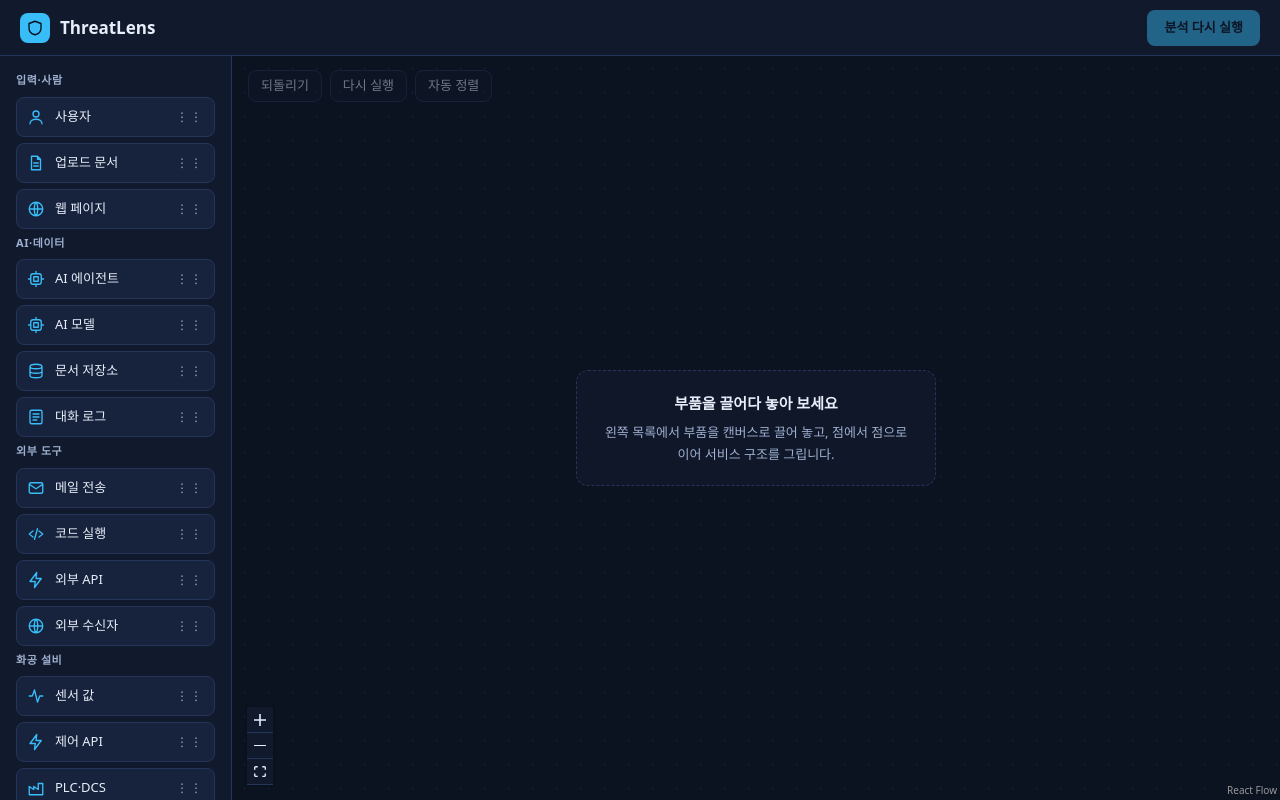
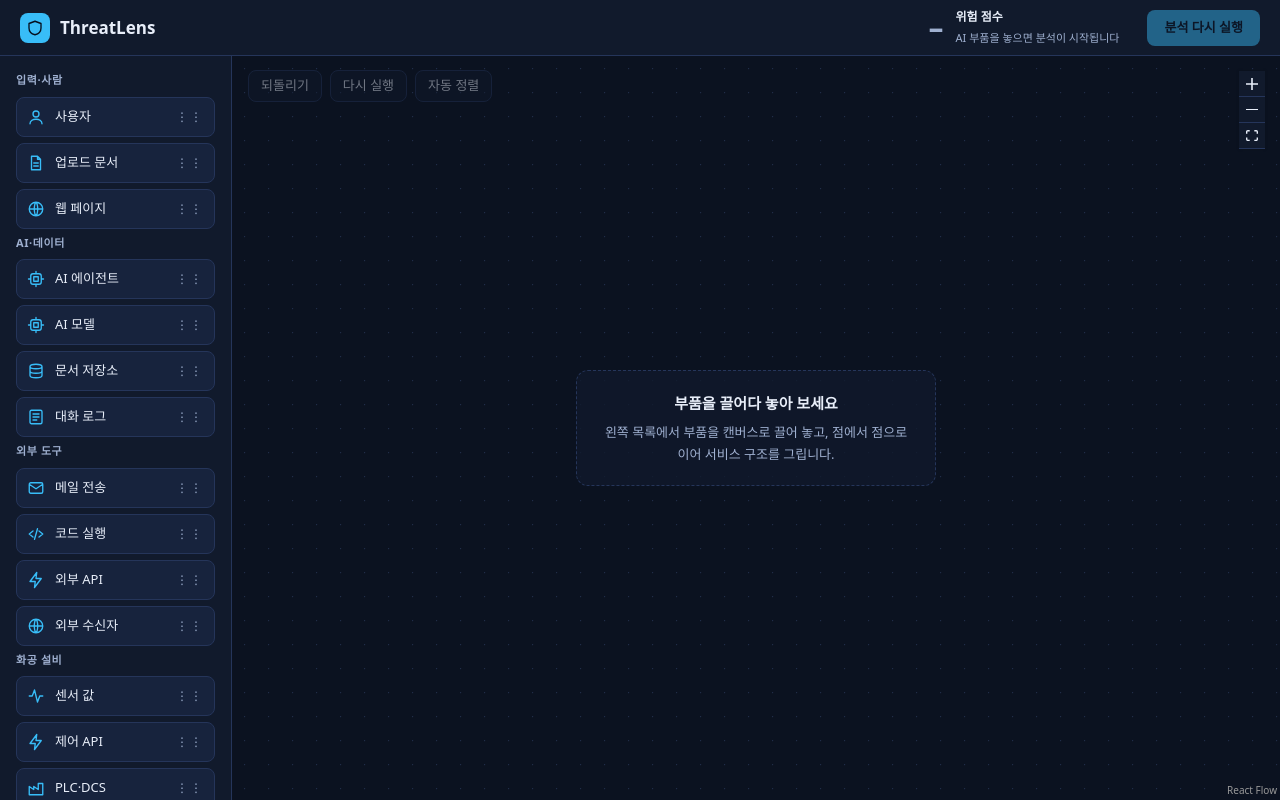
Before and after one commit to coding-jhj/threatlens, a React (Vite) app: page / in a window 1280 px wide. Built offline with nearby package versions, Linux system fonts and the light colour scheme; a web font is replaced by a local one.

Commit message:
C2: 속성 패널, 변경 즉시 재계산, 헤더 점수·위협 개수 요약
Co-Authored-By: Claude Sonnet 5.5 <noreply@anthropic.com>
Claude-Session: https://claude.ai/code/session_01L2Nu8tNuGEmQogLe9odi5m

```diff
--- a/src/editor/Canvas.tsx
+++ b/src/editor/Canvas.tsx
@@ -149,7 +149,7 @@ export function Canvas({ state, dispatch, onSelect }: { state: EditorState; disp
         fitViewOptions={{ padding: 0.2 }}
       >
         <Background variant={BackgroundVariant.Dots} gap={24} size={1.2} color="#243350" />
-        <Controls position="bottom-left" showInteractive={false} />
+        <Controls position="top-right" showInteractive={false} />
       </ReactFlow>
     </div>
   )
--- a/src/editor/EditorPage.tsx
+++ b/src/editor/EditorPage.tsx
@@ -1,32 +1,37 @@
 import { ReactFlowProvider, useReactFlow } from '@xyflow/react'
-import { useReducer } from 'react'
+import { useMemo, useReducer, useState } from 'react'
+import { RULES } from '../data'
+import { analyze } from '../domain/analyze'
+import { isAiNode } from '../domain/graph'
+import { scoreGraph } from '../domain/score'
 import { Button } from '../ui/components'
 import { Icon } from '../ui/Icon'
 import { Canvas } from './Canvas'
+import { Inspector } from './Inspector'
 import { EMPTY_STATE, reducer } from './model'
 import { Palette } from './Palette'
+import { Summary } from './Summary'
 import './editor.css'
 
 function Inner() {
   const [state, dispatch] = useReducer(reducer, EMPTY_STATE)
+  const [selectedId, setSelectedId] = useState<string | null>(null)
   const { screenToFlowPosition } = useReactFlow()
+
+  const analysis = useMemo(() => analyze(state.graph, RULES), [state.graph])
+  const score = useMemo(() => scoreGraph(state.graph, RULES).overall, [state.graph])
+  const hasAi = state.graph.nodes.some(isAiNode)
+  const selected = state.graph.nodes.find((n) => n.id === selectedId) ?? null
+
   const addAtCenter = (partId: string) => {
     const pane = document.querySelector('.tl-canvas')?.getBoundingClientRect()
     const center = pane ? screenToFlowPosition({ x: pane.left + pane.width / 2, y: pane.top + pane.height / 2 }) : { x: 200, y: 200 }
     const jitter = (state.graph.nodes.length % 6) * 24
     dispatch({ type: 'addNode', partId, x: Math.round(center.x - 88 + jitter), y: Math.round(center.y - 30 + jitter) })
   }
+
   return (
-    <div className="tl-editor">
-      <Palette onAdd={addAtCenter} />
-      <Canvas state={state} dispatch={dispatch} />
-    </div>
-  )
-}
-
-export default function EditorPage() {
-  return (
-    <div className="tl-app">
+    <>
       <header className="tl-header">
         <div className="tl-logo">
           <span className="tl-logo__mark">
@@ -35,10 +40,25 @@ export default function EditorPage() {
           ThreatLens
         </div>
         <div style={{ flex: 1 }} />
+        <Summary score={score} analysis={analysis} hasAi={hasAi} />
         <Button variant="primary" disabled>
           분석 다시 실행
         </Button>
       </header>
+      <div className="tl-editor">
+        <Palette onAdd={addAtCenter} />
+        <div style={{ position: 'relative', flex: 1, minWidth: 0, display: 'flex' }}>
+          <Canvas state={state} dispatch={dispatch} onSelect={setSelectedId} />
+          {selected && <Inspector node={selected} onChange={(attributes) => dispatch({ type: 'setAttributes', nodeId: selected.id, attributes })} />}
+        </div>
+      </div>
+    </>
+  )
+}
+
+export default function EditorPage() {
+  return (
+    <div className="tl-app">
       <ReactFlowProvider>
         <Inner />
       </ReactFlowProvider>
--- /dev/null
+++ b/src/editor/Inspector.tsx
@@ -0,0 +1,34 @@
+import { ATTRIBUTES, ATTRIBUTE_IDS, type AttributeId } from '../domain/attributes'
+import { getPart } from '../domain/parts'
+import { Icon } from '../ui/Icon'
+import type { EditorNode } from './model'
+import './editor.css'
+
+export function Inspector({ node, onChange }: { node: EditorNode; onChange: (attributes: AttributeId[]) => void }) {
+  const part = getPart(node.partId)
+  if (!part) return null
+  const toggle = (id: AttributeId, on: boolean) => {
+    const next = on ? [...node.attributes, id] : node.attributes.filter((a) => a !== id)
+    onChange(ATTRIBUTE_IDS.filter((a) => next.includes(a)))
+  }
+  return (
+    <section className="tl-inspector" aria-label={`선택한 부품 속성: ${part.label}`}>
+      <div className="tl-inspector__head">
+        <span style={{ color: 'var(--accent)', display: 'flex' }}>
+          <Icon name={part.icon} />
+        </span>
+        선택한 부품 · {part.label}
+        <span className="tl-inspector__hint">속성을 체크하면 규칙이 바로 다시 계산됩니다</span>
+      </div>
+      <div className="tl-inspector__grid">
+        {ATTRIBUTES.map((a) => (
+          <label key={a.id} className="tl-inspector__item">
+            <input type="checkbox" checked={node.attributes.includes(a.id)} onChange={(e) => toggle(a.id, e.target.checked)} />
+            {a.label}
+            {a.kind === 'mitigation' && <span className="tl-inspector__tag">대응</span>}
+          </label>
+        ))}
+      </div>
+    </section>
+  )
+}
--- /dev/null
+++ b/src/editor/Summary.tsx
@@ -0,0 +1,29 @@
+import type { Analysis } from '../domain/analyze'
+import { Chip } from '../ui/components'
+import { scoreTone } from './scoreTone'
+import './editor.css'
+
+export function Summary({ score, analysis, hasAi }: { score: number; analysis: Analysis; hasAi: boolean }) {
+  const count = (s: 'high' | 'medium' | 'low') => analysis.findings.filter((f) => f.severity === s).length
+  return (
+    <div className="tl-summary" aria-live="polite">
+      <div className="tl-summary__score" style={{ color: hasAi ? scoreTone(score) : 'var(--muted)' }} aria-label={`위험 점수 ${score}`}>
+        {hasAi ? score : '–'}
+      </div>
+      <div>
+        <div className="tl-summary__label">위험 점수</div>
+        <div className="tl-summary__chips">
+          {hasAi ? (
+            <>
+              <Chip tone="high">높음 {count('high')}</Chip>
+              <Chip tone="medium">중간 {count('medium')}</Chip>
+              <Chip tone="low">낮음 {count('low')}</Chip>
+            </>
+          ) : (
+            <span className="tl-summary__hint">AI 부품을 놓으면 분석이 시작됩니다</span>
+          )}
+        </div>
+      </div>
+    </div>
+  )
+}
--- a/src/editor/editor.css
+++ b/src/editor/editor.css
@@ -34,3 +34,17 @@
 .tl-logo { display: flex; align-items: center; gap: 10px; font-size: 17px; font-weight: 700; }
 .tl-logo__mark { display: flex; align-items: center; justify-content: center; width: 30px; height: 30px; border-radius: 8px; background: var(--accent); color: var(--accent-ink); }
 .tl-app { display: flex; flex-direction: column; height: 100%; }
+
+.tl-inspector { position: absolute; z-index: 5; left: 16px; right: 16px; bottom: 16px; padding: 12px 16px; background: var(--panel); border: 1px solid var(--line); border-radius: var(--radius-md); }
+.tl-inspector__head { display: flex; align-items: center; gap: 8px; font-size: 13px; font-weight: 600; }
+.tl-inspector__hint { margin-left: auto; font-size: 11px; font-weight: 500; color: var(--muted); }
+.tl-inspector__grid { display: grid; grid-template-columns: repeat(auto-fill, minmax(250px, 1fr)); gap: 8px 20px; margin-top: 12px; }
+.tl-inspector__item { display: flex; align-items: center; gap: 8px; min-height: 28px; font-size: 12px; cursor: pointer; }
+.tl-inspector__item input { width: 16px; height: 16px; margin: 0; accent-color: var(--accent); }
+.tl-inspector__tag { flex: none; white-space: nowrap; padding: 1px 6px; border-radius: 8px; font-size: 10px; font-weight: 600; color: var(--green); background: var(--green-bg); }
+
+.tl-summary { display: flex; align-items: center; gap: 12px; }
+.tl-summary__score { font-size: 30px; font-weight: 700; line-height: 1; min-width: 44px; text-align: right; }
+.tl-summary__label { font-size: 12px; font-weight: 600; }
+.tl-summary__chips { display: flex; gap: 6px; margin-top: 4px; }
+.tl-summary__hint { font-size: 11px; color: var(--muted); }
--- /dev/null
+++ b/src/editor/scoreTone.ts
@@ -0,0 +1,3 @@
+export function scoreTone(score: number): string {
+  return score >= 60 ? 'var(--red)' : score >= 30 ? 'var(--amber)' : 'var(--green)'
+}
--- /dev/null
+++ b/src/test-setup.ts
@@ -0,0 +1,4 @@
+import { cleanup } from '@testing-library/react'
+import { afterEach } from 'vitest'
+
+afterEach(cleanup)
--- a/vite.config.ts
+++ b/vite.config.ts
@@ -5,5 +5,5 @@ import { defineConfig } from 'vite'
 export default defineConfig({
   base: './',
   plugins: [react()],
-  test: { environment: 'jsdom', include: ['src/**/*.test.{ts,tsx}'] },
+  test: { environment: 'jsdom', include: ['src/**/*.test.{ts,tsx}'], setupFiles: ['./src/test-setup.ts'] },
 })
```
Also changed, not shown: 1 other file (tests, documents, lock files or other folders).
